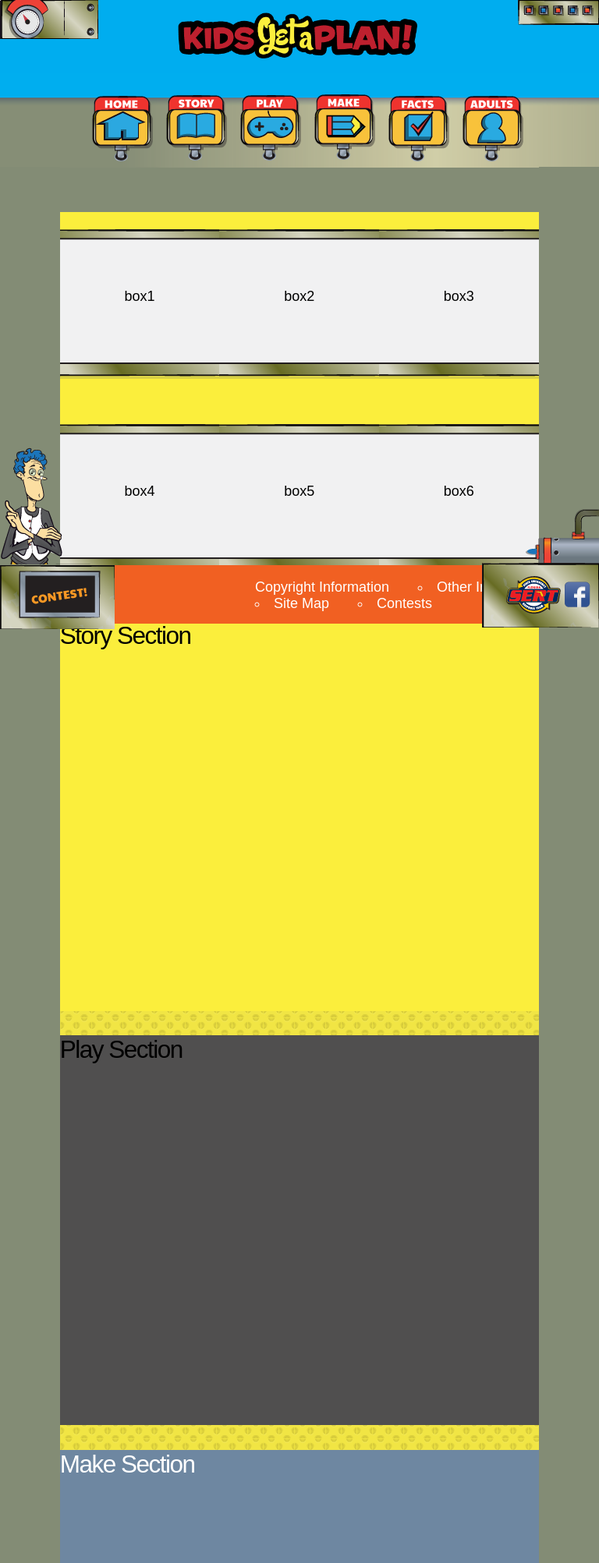
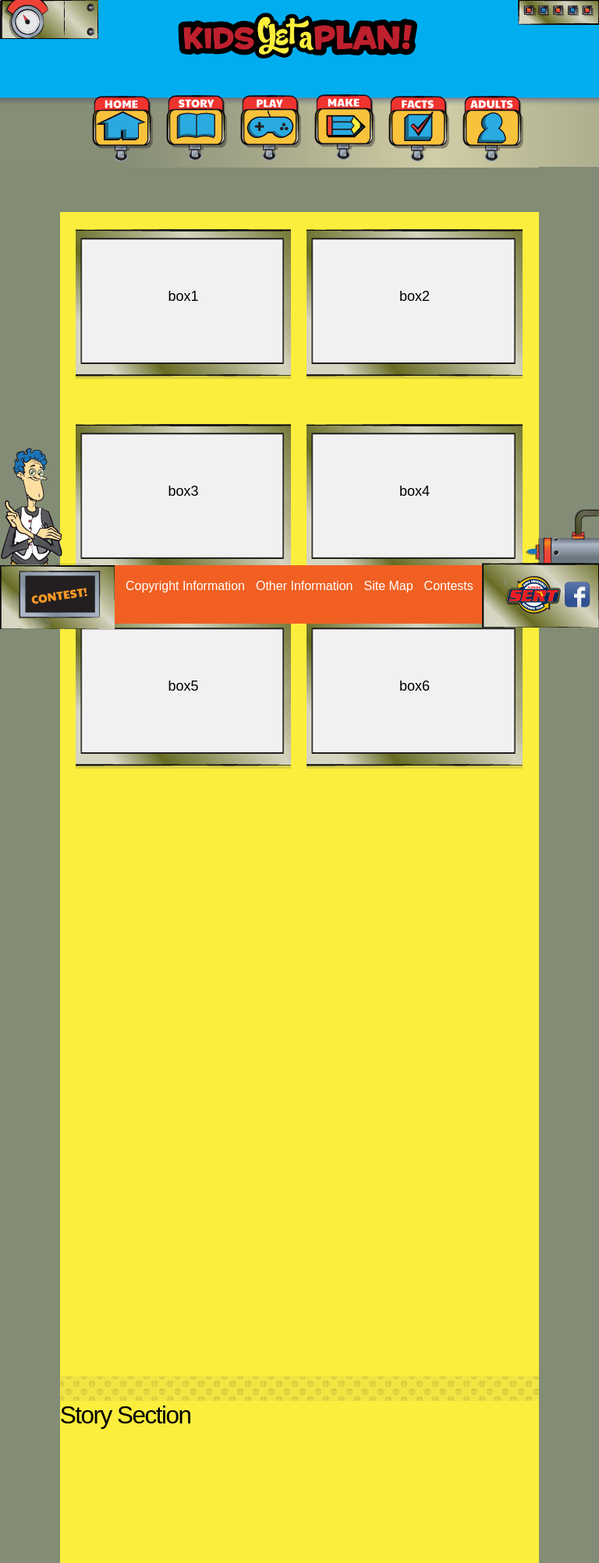
Before and after one commit to clopez1989/KidsGetAPlan1.3, a PHP site: page / in a window 768 px wide. Shown: the top 2005 px of the page at 78% size. Run offline with PHP 8.4, Linux system fonts and the light colour scheme; some libraries are stand-ins or nearby versions.

Commit message:
two colum ipad portrait, fixed the footer
continued working on a two colum ipad portrait, fixed the footer

```diff
--- a/css/style.css
+++ b/css/style.css
@@ -318,7 +318,7 @@ h3 {
 }
 
 .bottomMenu{
-	margin-left:0;
+	margin-left:241px;
 }
 
 .bottomMenu a {
@@ -429,10 +429,9 @@ h3 {
 		#nav ul li.adults {
 			width: 16.5%;
 		}
-	}
 
 	.bottomMenu{
-		margin-left: 250px;
+		margin-left: 124px;
 	}
 
 	#homeButton{
@@ -546,9 +545,36 @@ h3 {
 }
 
 .mainButton {
-	min-height: 500px;
+	min-height: 1500px;
 	background-color: #fbee3c;
 	margin-top: 151px;
+}
+
+#name1_box, #name2_box, #name3_box, #name4_box, #name5_box, #name6_box{
+	height: 250px;
+	background: url('img/story_frame.png');
+	background-repeat: no-repeat;
+	background-position: center;
+	width:45%;
+	margin-left:20px;
+}
+
+.bottomMenu{
+	margin-left:0;
+	width:80%;
+}
+
+.bottomMenu a {
+	color: white;
+}
+
+.bottomMenu li{
+	margin-left: 14px;
+	list-style-type: none;
+	list-style-position: inside;
+	float: left;
+	color: white;
+	font-size:16px;
 }
 
 }
@@ -743,13 +769,14 @@ h3 {
 
 .mainButton {
 	margin-top: 129px;
+	min-height:1500px;
 }
 
 #copyright {
 	position: static;
 	left: 0px;
 	bottom: 0px;
-	height: 60px;
+	height: 260px;
 	width: 100%;
 	background: #999;
 	text-align: center;
@@ -785,9 +812,26 @@ h3 {
 }
 
 .socialButtons{
-	position: static;
-	bottom: 7px;
-	right: 11px;
+	position:static;
+	float:left;
+	margin-top:5%;
+}
+
+.socialButtons img{
+	width:80%;
+	height:auto;
+	margin:auto;
+	text-align:center;
+}
+
+.contestImg {
+	margin:auto;
+	padding-top:10px;
+	float:none;
+}
+
+.bottomMenu li:first-child{
+	list-style-type:circle;
 }
 
 }
```
